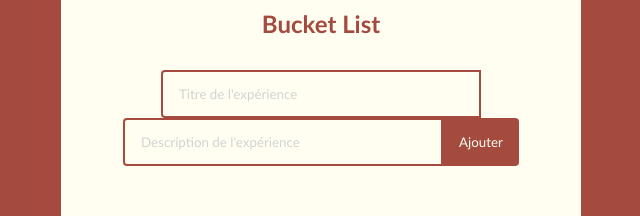
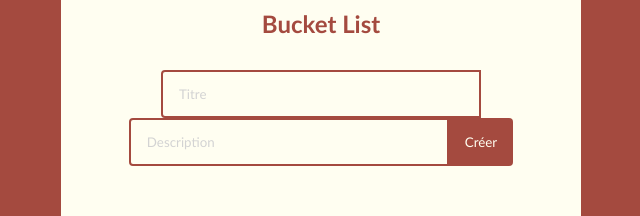
Before and after one commit to wolffien/G1PaulineMaurine, a React (Create React App) app: page / in a window 1280 px wide. Shown: the part 151-367 px from the top of the page, without its empty margins (319-959 px from the left). Built offline with nearby package versions, Linux system fonts and the light colour scheme; the HTML template or start-up script is replaced by a standard one.

Commit message:
nettoyage du code + update ok

```diff
--- a/package.json
+++ b/package.json
@@ -7,6 +7,7 @@
     "@testing-library/jest-dom": "^5.11.4",
     "@testing-library/react": "^11.1.0",
     "@testing-library/user-event": "^12.1.10",
+    "clsx": "^1.1.1",
     "js-cookie": "^2.2.1",
     "prop-types": "^15.7.2",
     "react": "^17.0.1",
--- a/src/components/TodoForm.js
+++ b/src/components/TodoForm.js
@@ -1,14 +1,15 @@
 import React, { useState, useEffect, useRef } from 'react';
+
+import clsx from 'clsx'
 
 // todoform sert à faire les input des formulaires "modifier" et "ajouter"
 
 // props = { value, onSubmit }
 function TodoForm(props) {
-
     // if (value)
     // quand on update ça ne perd pas ce que l'user avait écrit
-    const [title, setTitle] = useState(props.value.titre)
-    const [description, setDescription] = useState(props.value.titre)
+    const [title, setTitle] = useState(props.values?.title)
+    const [description, setDescription] = useState(props.values?.description)
 
     //fonction pour choisir où va le curseur texte (quand il y a "ajouter" et "éditer" sur la même page)
     const inputRef = useRef(null)
@@ -39,63 +40,41 @@ function TodoForm(props) {
             id: Math.floor(Math.random() * 10000),
             title: title,
             description: description
-            // text: description
+
         });
 
         // remet à zéro l'input après validation
         setTitle('');
         setDescription('');
     };
+
     // ce qu'il s'affiche à l'écran (les input)
     return (
         <form className='todo-form' onSubmit={handleSubmit}>
-            {props.edit ? (
             <>
                 {/* champ de texte de modifier une todo */}
                 <input
-                        type='text'
-                        placeholder='Update your item'
+                    type="text"
+                    placeholder="Titre"
                     value={title}
-                        name='text'
-                        className='todo-input edit'
-                        onChange={handleTitleChange}
-                        ref={inputRef}
-                    />
-                    <input
-                        type='text'
-                        placeholder='Update your item'
-                        value={description}
-                        name='text'
-                        className='todo-input edit'
-                        onChange={handleDescriptionChange}
-                        // ref={inputRef}
-                    />
-                    <button className='todo-button edit'>Modifier</button>
-                </>
-            ) : (
-                <>
-                    {/* champ de texte d'ajouter une todo */}
-                    <input
-                        type='text'
-                        placeholder="Titre de l'expérience"
-                        value={title}
-                        name='text'
+                    name="text"
                     className='todo-input'
                     onChange={handleTitleChange}
                     ref={inputRef}
                 />
                 <input
-                        type='text'
-                        placeholder="Description de l'expérience"
+                    type="text"
+                    placeholder="Description"
                     value={description}
-                        name='text'
-                        className='todo-input'
+                    name="text"
+                    className="todo-input"
                     onChange={handleDescriptionChange}
                     // ref={inputRef}
                 />
-                    <button className='todo-button'>Ajouter</button>
+                <button className={clsx('todo-button', props.values && 'edit')}>
+                    {!props.values ? 'créer' : 'modifier'}
+                </button>
             </>
-            )}
         </form>
     );
 }
--- a/src/components/TodoList.js
+++ b/src/components/TodoList.js
@@ -1,6 +1,6 @@
 import React, { useState } from 'react';
 import TodoForm from './TodoForm';
-import Todo from './Todo';
+import Todos from './Todos';
 import { TiTree } from 'react-icons/ti';
 
 // todolit sert à utiliser les infos qu'on récupère dans les form/input que l'on retrouve dans TodoForm
@@ -12,9 +12,6 @@ function TodoList() {
     // (ex : mau          rine deviendra mau rine)
     // ex 2 : ne peut pas entrer une série d'espaces seuls)
     const addTodo = (todo) => {
-        // if (!todo.text || /^\s*$/.test(todo.text)) {
-        //     return;
-        // }
 
         // fonction qui permet d'ajouter/conserver une todo dans la data (console de inspecter) dès validation
         const newTodos = [...todos, todo];
@@ -23,14 +20,22 @@ function TodoList() {
     };
 
     // idem que la fonction au dessus pour la syntaxe mais pour l'update
-    const updateTodo = (todoId, newValue) => {
-        if (!newValue.text || /^\s*$/.test(newValue.text)) {
-            return;
-        }
+    const updateTodo = (id, todo) => {
 
-        // fonction qui permet de modifier une todo si le texte tapé est différent
-        setTodos(prev => prev.map(item =>(item.id === todoId ? newValue : item))
-        );
+        // findIndex
+        // todos[index] = todo
+        // setTodos([.......])
+
+        const updatedTodos = [todo];
+
+        setTodos(updatedTodos)
+        // if (!newValue.text || /^\s*$/.test(newValue.text)) {
+        //     return;
+        // }
+
+        // // fonction qui permet de modifier une todo si le texte tapé est différent
+        // setTodos(prev => prev.map(item =>(item.id === todoId ? newValue : item))
+        // );
     };
 
 
@@ -52,19 +57,13 @@ function TodoList() {
         setTodos(updatedTodos);
     };
 
-    const values = {
-        titre:"",
-        description:""
-    }
-
-
     return (
         <div>
             <h1>Bucket List</h1>
             {/* ajouter le form quand on tape qqch dans l'input */}
-            <TodoForm onSubmit={addTodo} value={values} />
+            <TodoForm onSubmit={addTodo} />
             {/* afficher la todo une fois validé, ainsi que l'option supp et edit */}
-            <Todo
+            <Todos
                 todos={todos}
                 completeTodo={completeTodo}
                 removeTodo={removeTodo}
--- a/src/components/Todo.js
+++ b/src/components/Todos.js
@@ -3,25 +3,20 @@ import TodoForm from './TodoForm';
 import { RiCloseCircleLine } from 'react-icons/ri';
 import { TiEdit } from 'react-icons/ti';
 
+
 // Todo sert à afficher les todo une fois qu'elles sont validées dans l'input
 
-function Todo({ todos, completeTodo, removeTodo, updateTodo }) {
-    const [edit, setEdit] = useState({
-        id: null,
-        value: ''
-    });
+function Todos({ todos, completeTodo, removeTodo, updateTodo }) {
+    const [editingTodo, setEditingTodo] = useState(undefined)
 
     // fonction modifier un todo
     const submitUpdate = value => {
-        updateTodo(edit.id, value);
-        setEdit({
-            id: null,
-            value: ''
-        });
-    };
+        updateTodo(editingTodo.id, value);
+        setEditingTodo(undefined)
+    }
     // si la modification est true, alors afficher la todo modifiée
-    if (edit.id) {
-        return <TodoForm edit={edit} onSubmit={submitUpdate} />;
+    if (editingTodo) {
+        return <TodoForm values={editingTodo} onSubmit={submitUpdate} />;
     }
 
     // retourner la data stockée dans le tableau des todo
@@ -47,7 +42,7 @@ function Todo({ todos, completeTodo, removeTodo, updateTodo }) {
                 />
                 <TiEdit
                     // quand on clique, cela renvoie vers la fonction "éditer la todo"
-                    onClick={() => setEdit({ id: todo.id, value: todo.text })}
+                    onClick={() => setEditingTodo(todo)}
                     className='edit-icon'
                 />
             </div>
@@ -56,4 +51,4 @@ function Todo({ todos, completeTodo, removeTodo, updateTodo }) {
     ));
 }
 
-export default Todo;
+export default Todos;
```
Also changed, not shown: 1 other file (tests, documents, lock files or other folders). Lines whose indentation alone changed are shown as unchanged.
